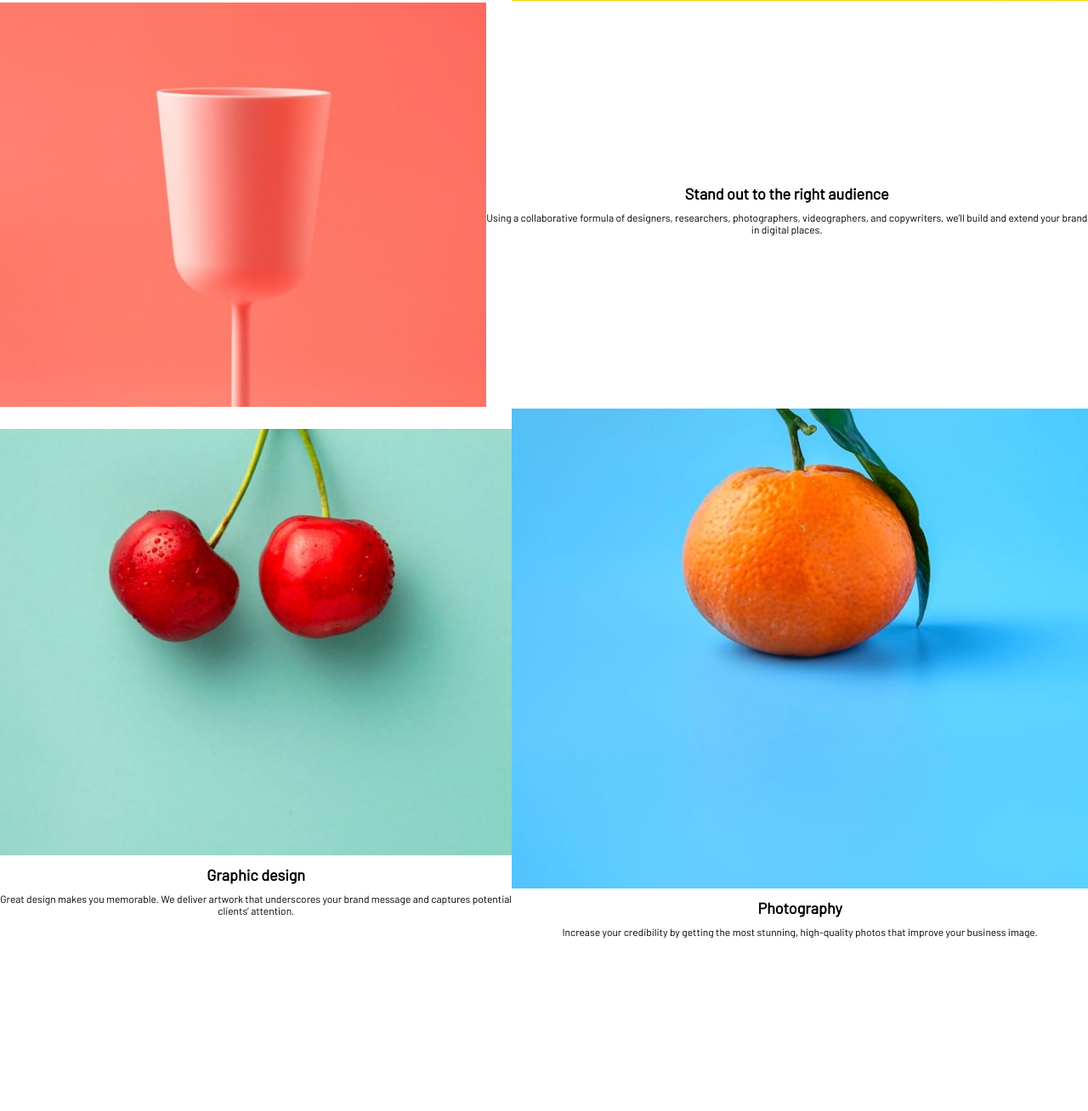
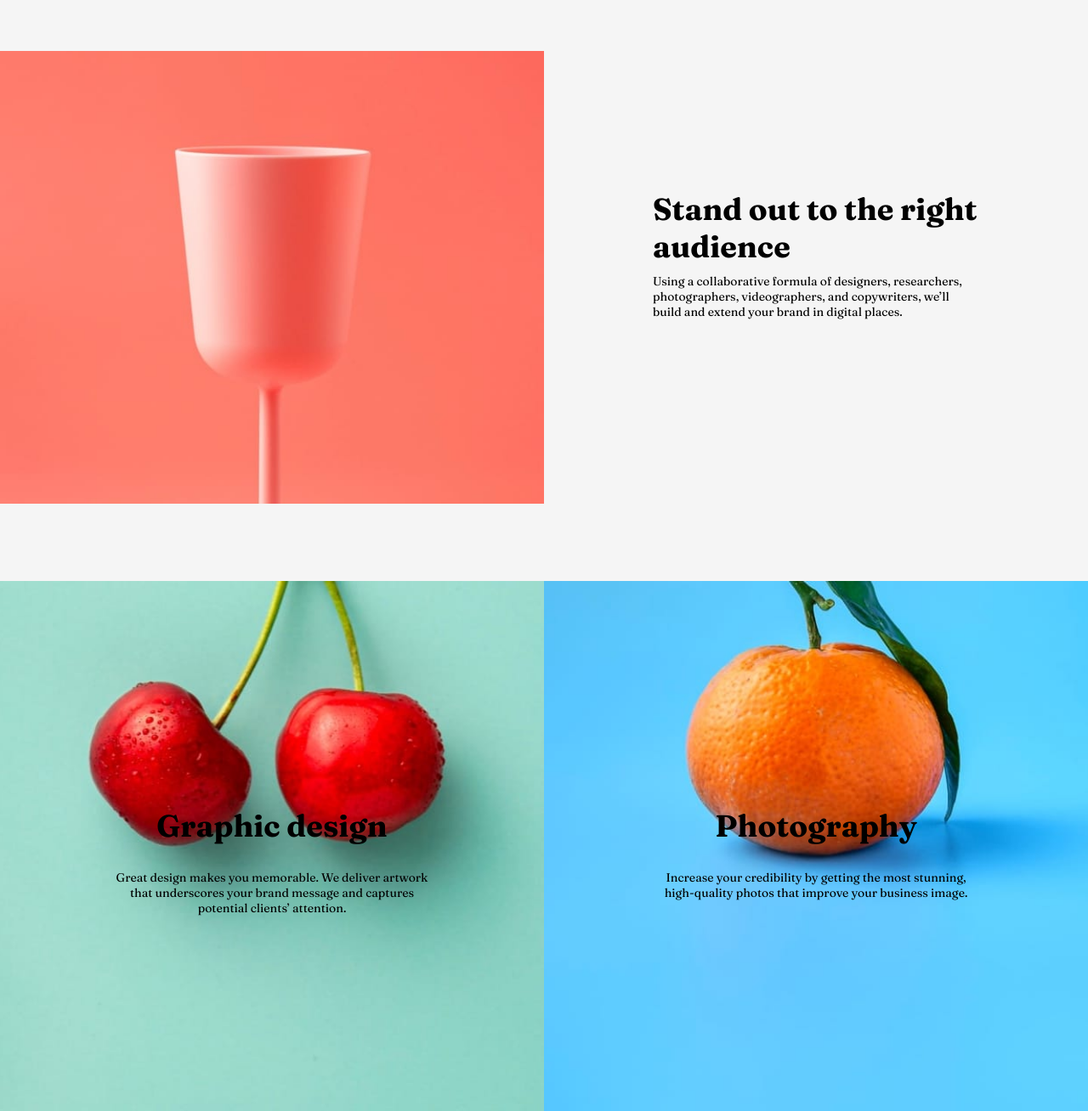
Before and after one commit to sarijry/sunnyside, a plain HTML site: page index.html in a window 1280 px wide. Shown: the part 1364-2672 px from the top of the page at 85% size. Before the commit the page ends 2468 px from the top, so only its background shows below. Drawn offline with Linux system fonts and the light colour scheme.

Commit message:
parte 2 creacion rows

```diff
--- a/index.html
+++ b/index.html
@@ -19,9 +19,9 @@
 <body>
   <div class="header-container">
     <div class="photo-container">
-      <div class="header-imagen">
+      <!-- <div class="header-imagen">
         <img src="design/images/desktop/image-header.jpg" alt="orange" class="orange-1/2">
-      </div>
+      </div> -->
       <div class="header-content">
         <div class="logo">
           <h1>sunnyside</h1>
@@ -42,34 +42,36 @@
   </div>
   <div class="text-photo">
     <div class="transform-egg row">
-      <div class="transform-text row-left">
+      <div class="transform-text row-text">
         <h2>Transform your brand</h2>
         <p>We are a full-service creative agency specializing in helping brands grow fast.
           Engage your clients through compelling visuals that do most of the marketing for you.</p>
       </div>
-      <div class="egg-photo row-right">
+      <div class="egg-photo row-photo">
         <img src="design/images/desktop/image-transform.jpg" alt="egg" class="egg-photo">
       </div>
     </div>
+
     <div class="cup-stand row">
-      <div class="cup-photo row-left" >
+      <div class="cup-photo row-photo" >
         <img src="design/images/desktop/image-stand-out.jpg" alt="cup" class="cup-photo">
       </div>
-      <div class="stand-text row-right">
+      <div class="stand-text row-text">
         <h2>Stand out to the right audience</h2>
         <p>Using a collaborative formula of designers, researchers, photographers, videographers, and copywriters, we’ll build and extend your brand in digital places.</p>
       </div>
     </div>
+
     <div class="imagen-and-text row">
-      <div class="graphic row-left">
-        <img src="design/images/desktop/image-graphic-design.jpg" alt="design-red">
-        <h2>Graphic design</h2>
-        <p>Great design makes you memorable. We deliver artwork that underscores your brand message and captures potential clients’ attention.</p>
+      <div class="graphic row-photo">
+        <div>
+          <h2 class="diferent-h">Graphic design</h2>
+          <p class="diferent-p">Great design makes you memorable. We deliver artwork that underscores your brand message and captures potential clients’ attention.</p>
       </div>
-      <div class="photography row-right">
-        <img src="design/images/desktop/image-photography.jpg">
-        <h2>Photography</h2>
-        <p>Increase your credibility by getting the most stunning, high-quality photos that improve your business image.</p>
+      </div>
+      <div class="photography row-photo">
+        <h2 class="diferent-h">Photography</h2>
+        <p class="diferent-p">Increase your credibility by getting the most stunning, high-quality photos that improve your business image.</p>
       </div>
     </div>
   </div>
--- a/style.css
+++ b/style.css
@@ -7,7 +7,7 @@ body {
 }
 
 .header-container {
-    position: relative;
+    background-image:url("design/images/desktop/image-header.jpg");
     overflow: hidden;/*ocultar cualquier contenido que se desborde*/
     width: 100%;
     height: 100vh; /* Mantiene el tamaño que se pone, en la pantalla de nav */
@@ -24,7 +24,7 @@ body {
 
 }
 
-.header-imagen {
+.header-imagen img{
     width: 100%;
     height: 100%;
     object-fit: cover; /*mantiene la proporción de la imagen y cubre el espacio*/
@@ -54,9 +54,9 @@ body {
 }
 
 
-.h1{
+/*.h1{
 
-}
+}*/
 
 
 .menu ul {/*edicion de la lista ul*/
@@ -123,9 +123,11 @@ tanto en :hover como en :active pues quiero que cambie con el paso del raton o c
 
 
 .text-photo{ /*contenedor padre*/
+    display:flex;
+    flex-direction: column;
     /*flex-wrap: wrap;/*permite que los elementos se envuelvan*/
     width:100%;
-    height:60vh;
+    height:auto;
     /*margin: auto;*/
     background-color: whitesmoke;
     padding: 0;
@@ -134,39 +136,98 @@ tanto en :hover como en :active pues quiero que cambie con el paso del raton o c
 }
 
 .row {
-    display: flex;/*organiza los elementos en fila o columna*/
-    flex:1;/*ocupar espacio posible dentro del contenedor*/
+    display: flex;/*organiza los elementos row o column, por defecto row*/
     width: 100%;
-    height: auto;
+    height:78vh;
     align-items: center;/*centra verticalmente el contenido*/
     justify-content: center; /*centra horizontalmente el contenido*/
-    text-align: center;/*alinea el texto con el centro*/
     padding: 0px;
     /*box-sizing: border-box;*/
 
 }
 
-.row-left{
+.row-text{
+    font-family:'Fraunces', serif;
     width:50%;
-    height:auto;
-
-}
-
-img{
-    max-width: 100%;
-    height: auto;
+    height:100%;
+    padding:0px 10%;
+    box-sizing: border-box;/*asegura que el padding no afecte al tamaño total*/
+    text-align: left;
 
 }
 
 h2{
+    font-size:36px;
+    font-weight:bold;
     margin:10px 0;
-
+    padding:40% 0 0;
 }
 
+
 p{
+    font-size: 14px;
     margin: 0;
 
 }
 
 
-@
+.row-photo{
+    width:50%;
+    height:100%;
+    /*object-fit: cover; /*mantiene la proporción de la imagen y cubre el espacio
+    object-position:center;*/
+}
+
+
+img{
+    max-width: 100%;
+    height:auto;
+    object-fit:cover;
+
+}
+
+
+.graphic{
+    background-image:url("design/images/desktop/image-graphic-design.jpg");
+    background-size:cover;
+    background-position: center;
+    font-family:'Fraunces', serif;
+    text-align: center;/*centra el texto en el centro*/
+
+
+
+}
+
+.photography{
+    background-image:url("design/images/desktop/image-photography.jpg");
+    background-size: cover;
+    background-position:center;
+    font-family:'Fraunces', serif;
+    text-align: center;
+
+}
+
+
+.diferent-h{
+    margin:10px 0;
+    padding:40% 20% 20px;
+}
+
+
+
+.diferent-p{
+    font-size: 14px;
+    margin: 0;
+    padding: 0 20%;
+
+
+}
+
+
+@media(max-width: 768px){
+
+}
+/*@media(min-width: 1440px){}
+
+
+ para movil flex-direction:column;*/
```
